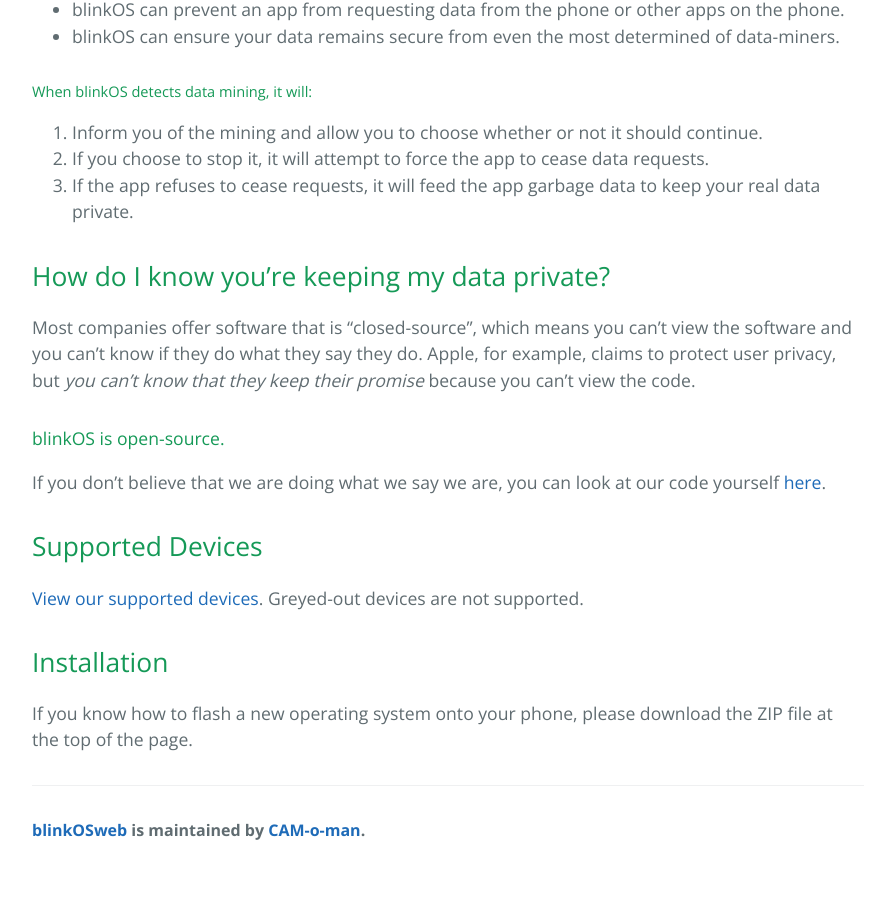
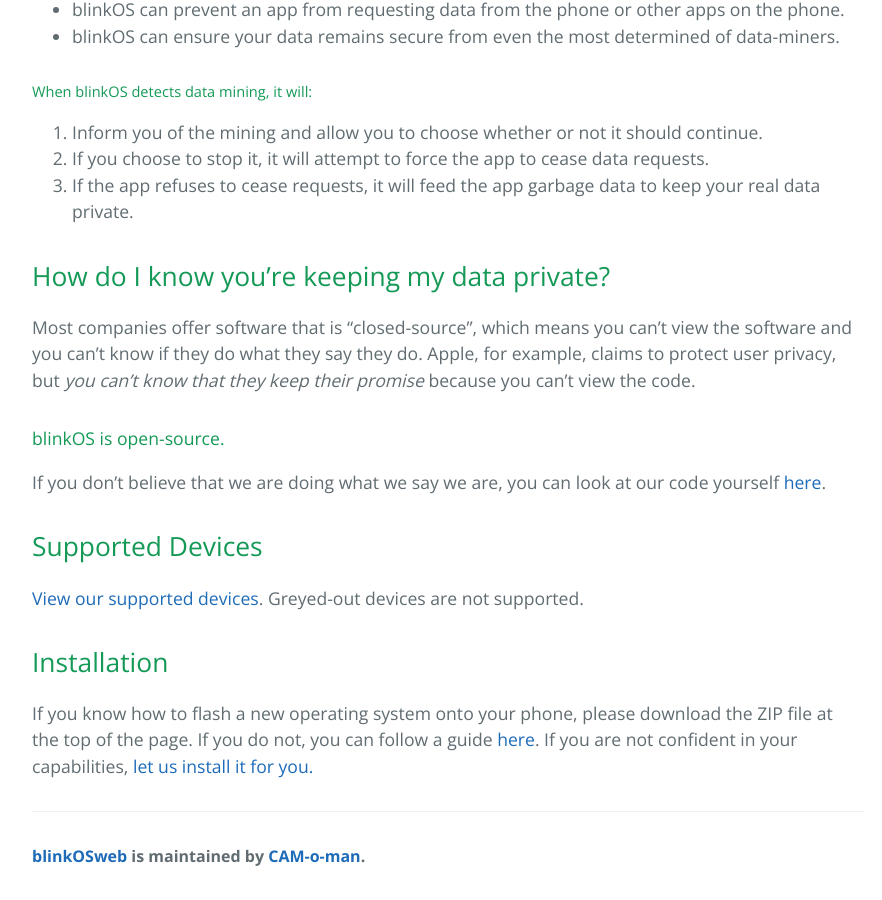
Before and after one commit to CAM-o-man/blinkOSweb, a Jekyll site: the page built from docs/index.md, in a window 1280 px wide and 900 px high, scrolled down 892 px. Shown: the whole window, without its empty margins (192-1074 px from the left). Built offline with Jekyll 4.4.1, drawn with Linux system fonts in a browser that asks for light colours; our own code applies the rules of GitHub Pages for plain Markdown files; before the commit the page ends 1766 px from its top, so only the background shows below that.

Commit message:
added new page on flashing

```diff
--- a/docs/index.md
+++ b/docs/index.md
@@ -44,3 +44,5 @@ devices are not supported.
 ## Installation
 
 If you know how to flash a new operating system onto your phone, please download the ZIP file at the top of the page.
+If you do not, you can follow a guide [here](https://lifehacker.com/how-to-flash-a-rom-to-your-android-phone-30885281).
+If you are not confident in your capabilities, [let us install it for you.](flashingBlink.md)
```
Also changed, not shown: docs/flashingBlink.md (added, +18 -0 lines).
